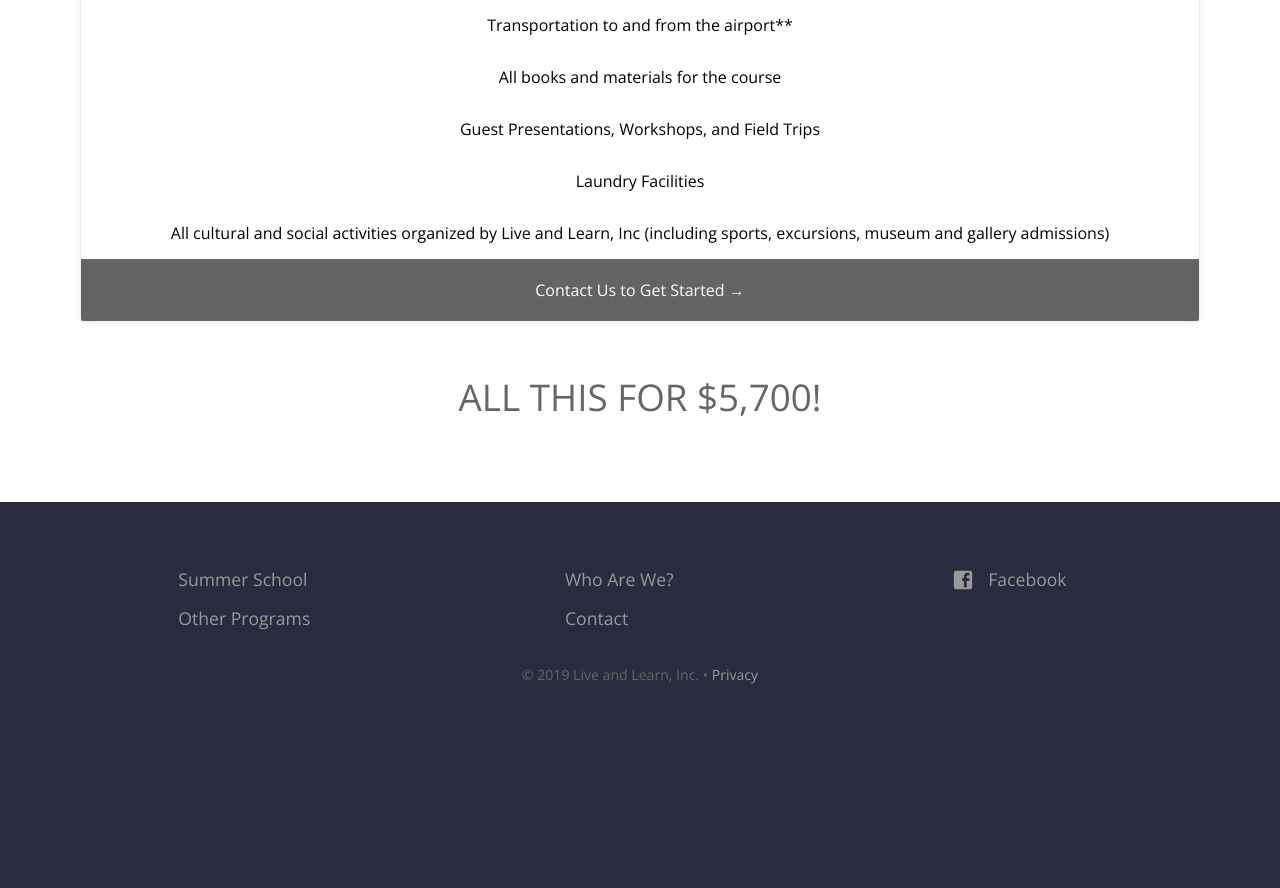
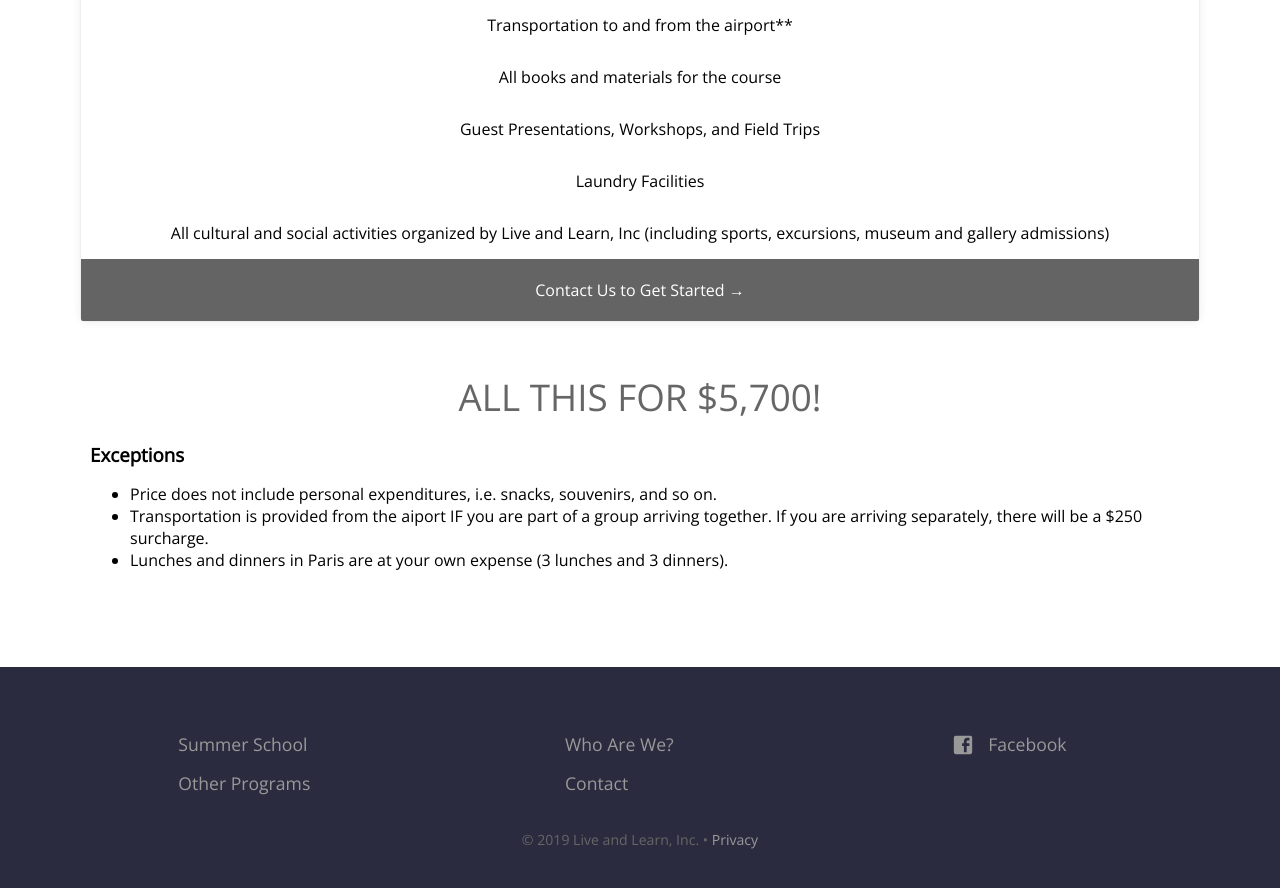
Before and after one commit to baritchie/project1, a Jekyll site: the page built from summerschoolprograms.html, in a window 1280 px wide and 900 px high, scrolled down 988 px. Shown: the top 888 px of the window. Built offline with Jekyll 4.4.1, drawn with Linux system fonts in a browser that asks for light colours; before the commit the page ends 1723 px from its top, so only the background shows below that.

Commit message:
Updated 'summerschoolprograms.html' via CloudCannon

```diff
--- a/summerschoolprograms.html
+++ b/summerschoolprograms.html
@@ -77,6 +77,15 @@ faq:
     ALL THIS FOR $5,700!
 </div>
 
+<div class="container">
+    <h3>Exceptions</h3>
+    <ul>
+        <li>Price does not include personal expenditures, i.e. snacks, souvenirs, and so on.</li>
+        <li>Transportation is provided from the aiport IF you are part of a group arriving together. If you are arriving separately, there will be a $250 surcharge.</li>
+        <li>Lunches and dinners in Paris are at your own expense (3 lunches and 3 dinners).</li>
+    </ul>
+</div>
+
 <!--
 {% if page.faq %}
 	<h2>Pricing FAQ</h2>
```
